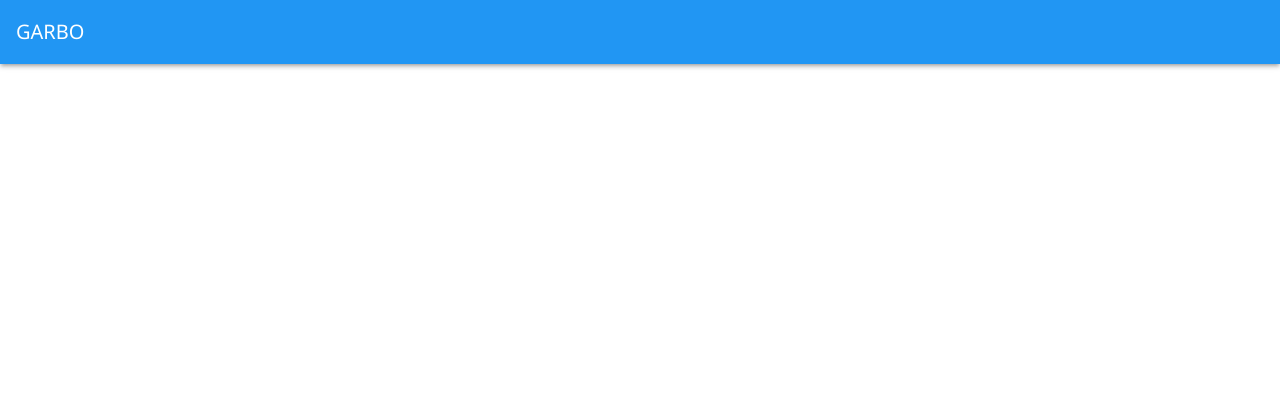
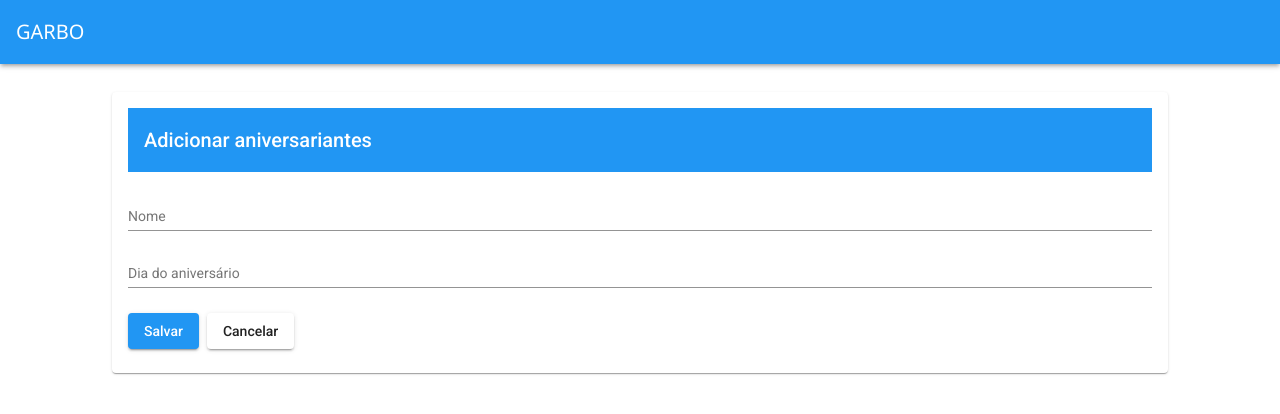
Before and after one commit to pegonsLog/aniversariantes, an Angular app: page /new in a window 1280 px wide. Before the commit this address led to /. Shown: the top 414 px of the page. Built offline with nearby package versions, Linux system fonts and the light colour scheme.

Commit message:
11/11-trabalho

```diff
--- a/src/app/aniversariante/aniversariantes.module.ts
+++ b/src/app/aniversariante/aniversariantes.module.ts
@@ -1,3 +1,4 @@
+import { ReactiveFormsModule } from '@angular/forms';
 import { CommonModule } from '@angular/common';
 import { NgModule } from '@angular/core';
 import { AngularMaterialModule } from '../shared/angular-material/angular-material.module';
@@ -9,7 +10,7 @@ import { FormComponent } from './form/form.component';
 
 @NgModule({
   declarations: [ListComponent, FormComponent],
-  imports: [CommonModule, AniversariantesRoutingModule, AngularMaterialModule, SharedModule],
+  imports: [CommonModule, AniversariantesRoutingModule, AngularMaterialModule, SharedModule, ReactiveFormsModule],
   exports: [ListComponent, FormComponent],
 })
 export class AniversariantesModule {}
--- a/src/app/aniversariante/form/form.component.html
+++ b/src/app/aniversariante/form/form.component.html
@@ -1,7 +1,17 @@
-<button
-  mat-raised-button
-  color="primary"
-  (click)="create({ id: 6, name: 'Denis', birthday: '28/09' })"
->
-  Primary
-</button>
+<mat-card>
+  <form [formGroup]="form">
+    <mat-toolbar color="primary">Adicionar aniversariantes</mat-toolbar>
+    <mat-form-field appearance="legacy">
+      <input matInput placeholder="Nome" />
+    </mat-form-field>
+
+    <mat-form-field appearance="legacy">
+      <input matInput placeholder="Dia do aniversário" />
+    </mat-form-field>
+
+    <mat-card-actions>
+      <button mat-raised-button color="primary">Salvar</button>
+      <button mat-raised-button>Cancelar</button>
+    </mat-card-actions>
+  </form>
+</mat-card>
--- a/src/app/aniversariante/form/form.component.scss
+++ b/src/app/aniversariante/form/form.component.scss
@@ -0,0 +1,16 @@
+mat-card {
+  width: 80%;
+  margin: 2em auto;
+}
+
+mat-form-field {
+  width: 100%;
+}
+
+mat-card-actions{
+  margin: auto;
+}
+
+mat-toolbar{
+margin-bottom: 1em;
+}
--- a/src/app/aniversariante/form/form.component.ts
+++ b/src/app/aniversariante/form/form.component.ts
@@ -1,6 +1,8 @@
 import { Component, OnInit } from '@angular/core';
+import { FormBuilder, FormGroup } from '@angular/forms';
 import { Aniversariante } from 'src/app/model/aniversariante';
 import { AniversariantesService } from '../aniversariantes.service';
+
 
 @Component({
   selector: 'app-form',
@@ -8,7 +10,14 @@ import { AniversariantesService } from '../aniversariantes.service';
   styleUrls: ['./form.component.scss'],
 })
 export class FormComponent implements OnInit {
-  constructor(private aniversarianteService: AniversariantesService) {}
+
+  form: FormGroup;
+  constructor(private aniversarianteService: AniversariantesService, private fb: FormBuilder) {
+    this.form = fb.group({
+      name: [null],
+      birthday: [null]
+    })
+  }
 
   create(aniversariante: Aniversariante) {
     this.aniversarianteService.create(aniversariante);
--- a/src/app/aniversariante/list/list.component.html
+++ b/src/app/aniversariante/list/list.component.html
@@ -3,20 +3,61 @@
   <div *ngIf="aniversariantes$ | async as aniversariantes; else loading">
     <table mat-table [dataSource]="aniversariantes" class="mat-elevation-z8">
       <!-- Name Column -->
-      <ng-container matColumnDef="name">
+      <ng-container
+        matColumnDef="name"
+        aria-label="Campo de nome do funcionário"
+      >
         <th mat-header-cell *matHeaderCellDef>Aniversariante</th>
         <td mat-cell *matCellDef="let aniversariante">
           {{ aniversariante.name }}
-          <mat-icon aria-hidden="false" aria-label="Nome" fontIcon="{{aniversariante.name | icon }}"> </mat-icon>
+          <mat-icon
+            aria-hidden="false"
+            aria-label="Nome"
+            fontIcon="{{ aniversariante.name | icon }}"
+          >
+          </mat-icon>
         </td>
       </ng-container>
 
-      <!-- Weight Column -->
-      <ng-container matColumnDef="birthday">
+      <!-- Birthday Column -->
+      <ng-container
+        matColumnDef="birthday"
+        aria-label="Campo de dia e mês do aniversário"
+      >
         <th mat-header-cell *matHeaderCellDef>Dia do aniversário</th>
         <td mat-cell *matCellDef="let aniversariante">
           {{ aniversariante.birthday }}
         </td>
+      </ng-container>
+
+      <!-- Actions Column -->
+      <ng-container matColumnDef="actions">
+        <mat-header-cell *matHeaderCellDef>
+          <button
+            mat-mini-fab
+            color="primary"
+            aria-label="Adicionar um aniversariante"
+            (click)="onAdd()"
+          >
+            <mat-icon>add</mat-icon>
+          </button>
+        </mat-header-cell>
+
+        <mat-cell *matCellDef="let aniversariante">
+          <button
+            mat-icon-button
+            aria-label="Editar aniversariante"
+          >
+            <mat-icon class="verde">edit</mat-icon>
+          </button>
+          <button
+            mat-icon-button
+            color="warn"
+            aria-label="Remover aniversariante"
+          >
+            <mat-icon>delete</mat-icon>
+          </button>
+        </mat-cell>
       </ng-container>
 
       <tr mat-header-row *matHeaderRowDef="displayedColumns"></tr>
--- a/src/app/aniversariante/list/list.component.scss
+++ b/src/app/aniversariante/list/list.component.scss
@@ -14,3 +14,7 @@ td {
   background: rgba(0, 0, 0, 0.15);
   padding: 30px;
 }
+
+.verde{
+  color: green;
+}
--- a/src/app/aniversariante/list/list.component.ts
+++ b/src/app/aniversariante/list/list.component.ts
@@ -4,6 +4,7 @@ import { catchError, Observable, of } from 'rxjs';
 import { Aniversariante } from 'src/app/model/aniversariante';
 import { ErrorDialogComponent } from 'src/app/shared/components/error-dialog/error-dialog.component';
 import { AniversariantesService } from '../aniversariantes.service';
+import { Router, ActivatedRoute } from '@angular/router';
 
 @Component({
   selector: 'app-aniversariantes',
@@ -12,11 +13,13 @@ import { AniversariantesService } from '../aniversariantes.service';
 })
 export class ListComponent implements OnInit {
   aniversariantes$: Observable<Aniversariante[]>;
-  displayedColumns: string[] = ['name', 'birthday'];
+  displayedColumns: string[] = ['name', 'birthday', 'actions'];
 
   constructor(
     public dialog: MatDialog,
-    private aniversariantesService: AniversariantesService
+    private aniversariantesService: AniversariantesService,
+    private router: Router,
+    private activatedRoute: ActivatedRoute
   ) {
     this.aniversariantes$ = this.aniversariantesService.list().pipe(
       catchError(() => {
@@ -31,5 +34,9 @@ export class ListComponent implements OnInit {
       data: errorMsg,
     });
   }
+
+  onAdd() {
+    this.router.navigate(['new'], {relativeTo: this.activatedRoute})
+  }
   ngOnInit(): void {}
 }
--- a/src/app/app.module.ts
+++ b/src/app/app.module.ts
@@ -21,7 +21,7 @@ import { SharedModule } from './shared/shared.module';
     AngularMaterialModule,
     AniversariantesModule,
     HttpClientModule,
-    SharedModule
+    SharedModule,
   ],
   providers: [],
   bootstrap: [AppComponent]
--- a/src/app/shared/angular-material/angular-material.module.ts
+++ b/src/app/shared/angular-material/angular-material.module.ts
@@ -7,8 +7,7 @@ import { MatFormFieldModule } from '@angular/material/form-field';
 import { MatIconModule } from '@angular/material/icon';
 import { MatProgressSpinnerModule } from '@angular/material/progress-spinner';
 import { MatDialogModule } from '@angular/material/dialog';
-
-
+import { MatInputModule } from '@angular/material/input';
 
 @NgModule({
   imports: [
@@ -20,6 +19,7 @@ import { MatDialogModule } from '@angular/material/dialog';
     MatIconModule,
     MatProgressSpinnerModule,
     MatDialogModule,
+    MatInputModule,
   ],
   exports: [
     MatToolbarModule,
@@ -30,6 +30,7 @@ import { MatDialogModule } from '@angular/material/dialog';
     MatIconModule,
     MatProgressSpinnerModule,
     MatDialogModule,
+    MatInputModule,
   ],
 })
 export class AngularMaterialModule {}
--- a/src/styles.scss
+++ b/src/styles.scss
@@ -5,12 +5,14 @@
 $my-primary: mat.define-palette(mat.$blue-palette);
 $my-accent: mat.define-palette(mat.$indigo-palette, A200, A400, 700);
 $my-warn: mat.define-palette(mat.$red-palette);
+$my-basic: mat.define-palette(mat.$green-palette, 900);
 
 $my-theme: mat.define-light-theme((
  color: (
    primary: $my-primary,
    accent: $my-accent,
    warn: $my-warn,
+   basic: $my-basic
  )
 ));
 
```
Also changed, not shown: src/app/aniversariante/aniversariantes-routing.module.ts (+10 -4 lines).
